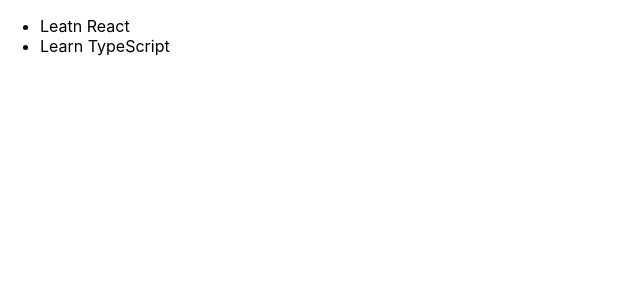
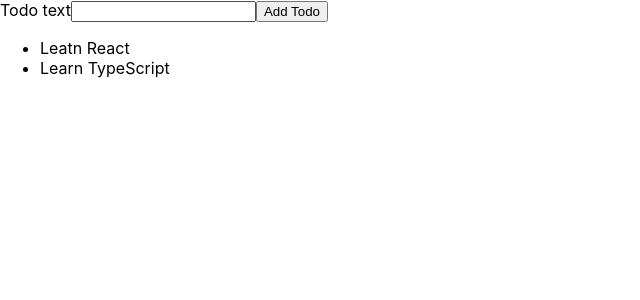
Before and after one commit to HamidrezaBahmani/ReactTS, a React (Create React App) app: page / in a window 1280 px wide. Shown: the top 300 px of the page, without its empty margins (0-640 px from the left). Built offline with nearby package versions, Linux system fonts and the light colour scheme.

Commit message:
Working with Function Props

```diff
--- a/src/App.tsx
+++ b/src/App.tsx
@@ -1,9 +1,12 @@
 import Todos from "./components/Todos";
 import Todo from "./models/todo";
+import NewTodo from "./components/NewTodo";
 function App() {
   const todos = [new Todo("Leatn React"), new Todo("Learn TypeScript")];
+  const addTodoHandler = (todoText: string) => {};
   return (
     <div>
+      <NewTodo onAddTodo={addTodoHandler} />
       <Todos items={todos} />
     </div>
   );
--- a/src/components/NewTodo.tsx
+++ b/src/components/NewTodo.tsx
@@ -1,5 +1,5 @@
 import { useRef } from "react";
-const NewTodo = () => {
+const NewTodo: React.FC<{ onAddTodo: (text: string) => void }> = (props) => {
   const todoTextInput = useRef<HTMLInputElement>(null);
   const submitHandler = (event: React.FormEvent) => {
     event.preventDefault();
@@ -8,6 +8,8 @@
       //throw an error
       return;
     }
+
+    props.onAddTodo(enteredText);
   };
 
   return (
```
